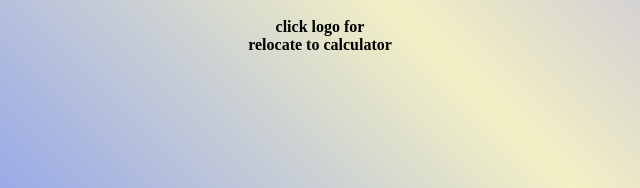
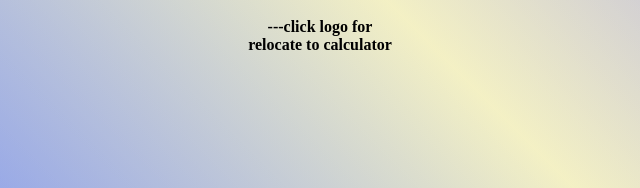
Before and after one commit to Anandreddy07/calculator-with-loginpage, a plain HTML site: page index.html in a window 1280 px wide. Shown: the part 466-654 px from the top of the page, 320-960 px from the left. Drawn offline with Linux system fonts and the light colour scheme.

Commit message:
second commit

```diff
--- a/index.html
+++ b/index.html
@@ -49,7 +49,7 @@
         </div>
         <div>
 
-            <h4  >click logo for  <br> relocate to calculator</h4>
+            <h4  >---click logo for  <br> relocate to calculator</h4>
         </div>
 
     </div>
```
